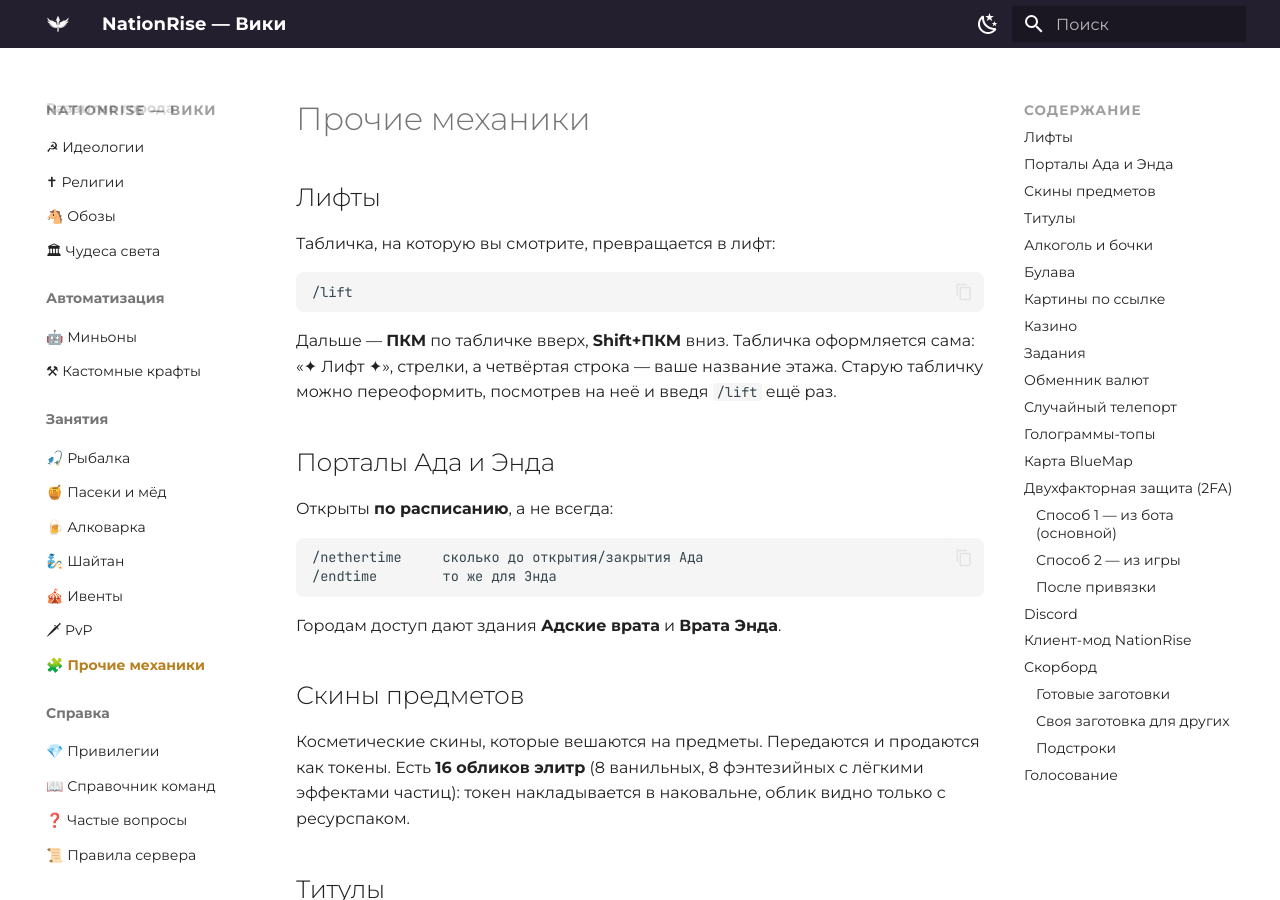
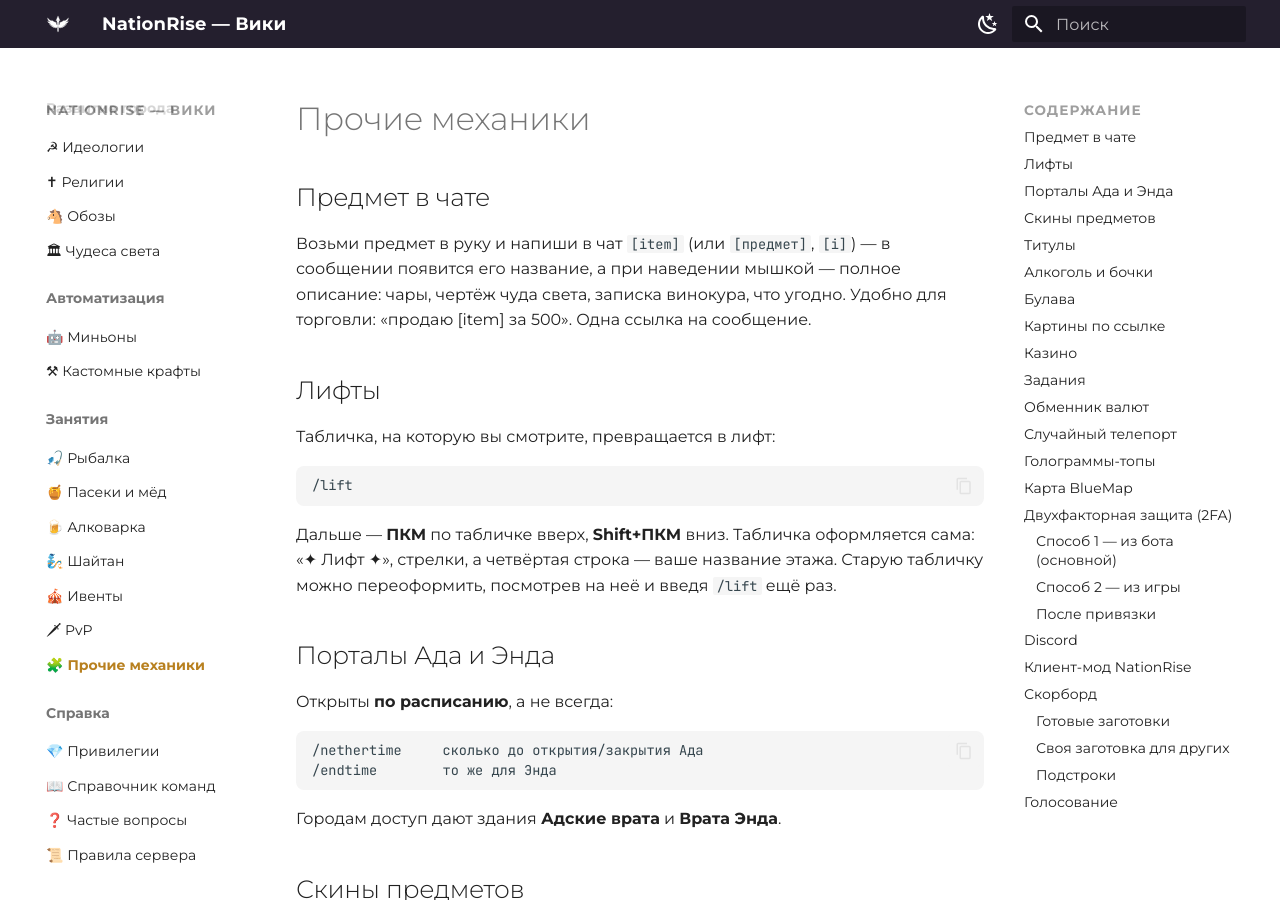
Before and after one commit to zixSSSed/NationRise-Wiki-RU, an MkDocs documentation site: the page built from docs/extras.md, in a window 1280 px wide and 900 px high. Built offline with MkDocs 1.6.1 and Material for MkDocs 9.7.7, drawn with Linux system fonts in a browser that asks for light colours.

Commit message:
Прочее: предмет в чате [item]

```diff
--- a/docs/extras.md
+++ b/docs/extras.md
@@ -1,4 +1,11 @@
 # Прочие механики
+
+## Предмет в чате
+
+Возьми предмет в руку и напиши в чат `[item]` (или `[предмет]`, `[i]`) — в сообщении
+появится его название, а при наведении мышкой — полное описание: чары, чертёж чуда света,
+записка винокура, что угодно. Удобно для торговли: «продаю [item] за 500». Одна ссылка на
+сообщение.
 
 ## Лифты
 
```
